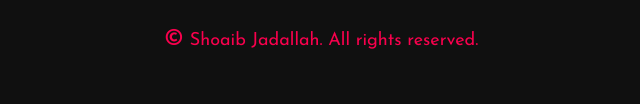
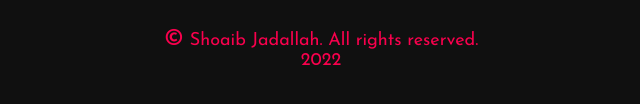
Before and after one commit to Sh0aib-Ja0allah/My-Portfolio, a plain HTML site: page index.html in a window 1280 px wide. Shown: the part 5937-6041 px from the top of the page, 353-993 px from the left. Drawn offline with Linux system fonts and the light colour scheme.

Commit message:
Update index.html

```diff
--- a/index.html
+++ b/index.html
@@ -483,7 +483,7 @@
 					<a href="https://www.instagram.com/shoaib_ja0allah/"><i class="fab fa-instagram"></i></a>
 					<a href="https://ps.linkedin.com/in/shoaib-jadallah-0a1595230"><i class="fab fa-linkedin"></i></a>
 				</div>
-				<p class="end"> <span>&copy;</span> Shoaib Jadallah. All rights reserved. </p>
+				<p class="end"> <span>&copy;</span> Shoaib Jadallah. All rights reserved.<br> 2022 </p>
 			</div>
 		</footer>
 		<!-- end footer -->
```
